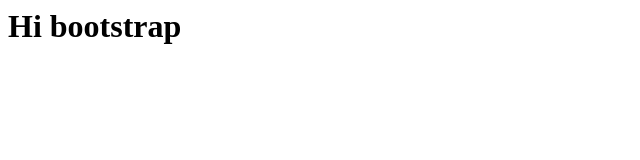
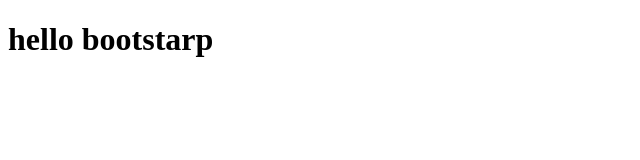
Before and after one commit to earn-180652/bootstrap, a plain HTML site: page index.html in a window 1280 px wide. Shown: the whole page, without its empty margins (0-640 px from the left). Drawn offline with Linux system fonts and the light colour scheme.

Commit message:
Update index.html

```diff
--- a/index.html
+++ b/index.html
@@ -1 +1,11 @@
-<h1>Hi bootstrap</h1>
+<!doctype html>
+<html lang="en">
+  <head>
+    <meta charset="utf-8">
+    <meta name="viewport" content="width=device-width, initial-scale=1">
+    <title>Bootstrap ของฉัน</title>
+  </head>
+  <body>
+    <h1>hello bootstarp</h1>
+  </body>
+</html>
```
